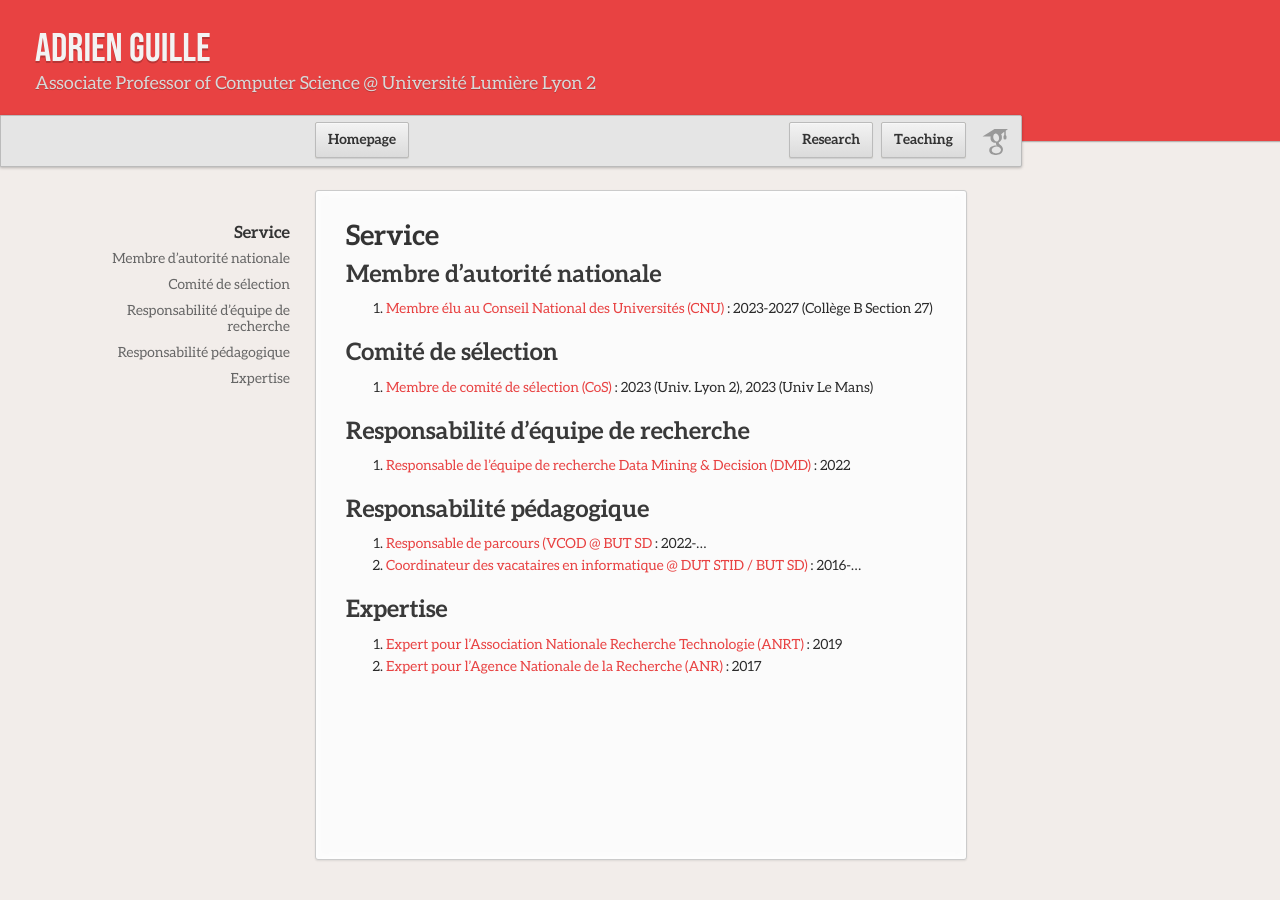
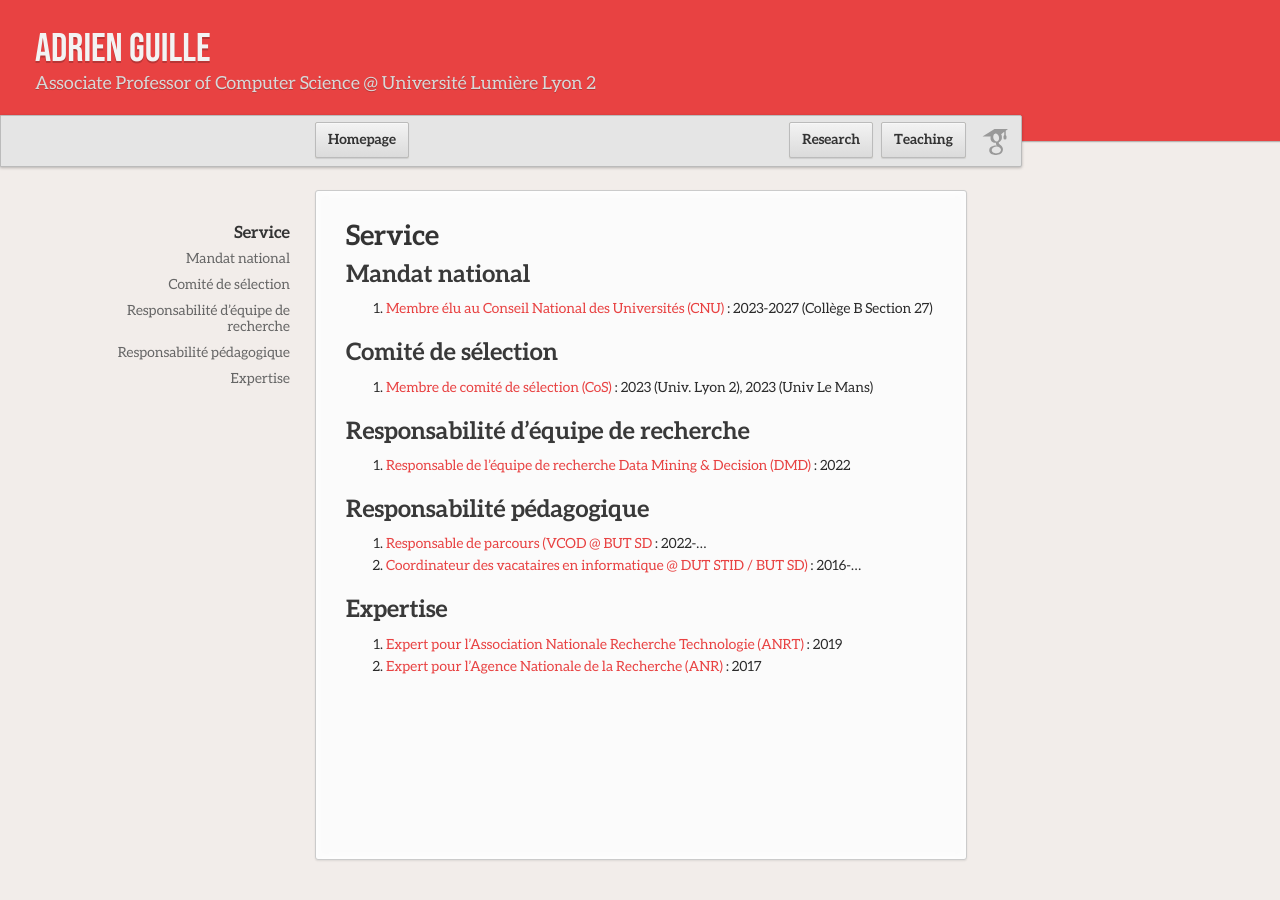
Before and after one commit to AdrienGuille/adrienguille.github.io, a Jekyll site: the page built from service.md, in a window 1280 px wide. Built offline with Jekyll 4.4.1, drawn with Linux system fonts in a browser that asks for light colours; our own code applies the rules of GitHub Pages for plain Markdown files.

Commit message:
Update service.md

```diff
--- a/service.md
+++ b/service.md
@@ -1,6 +1,6 @@
 # Service
 
-## Membre d'autorité nationale
+## Mandat national
 - [Membre élu au Conseil National des Universités (CNU)](#) : 2023-2027 (Collège B Section 27)
 
 ## Comité de sélection
```
